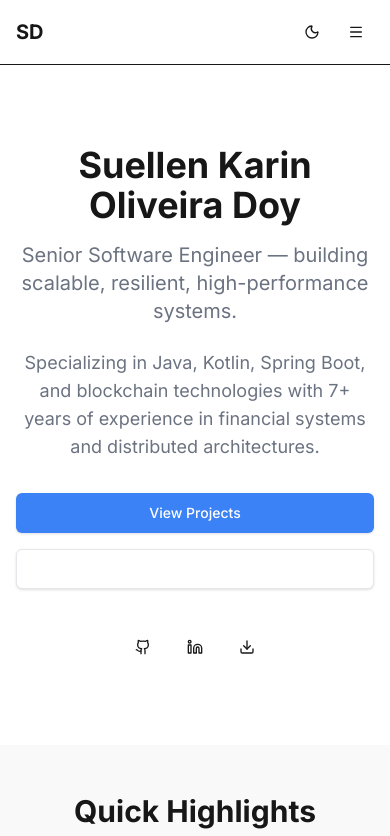
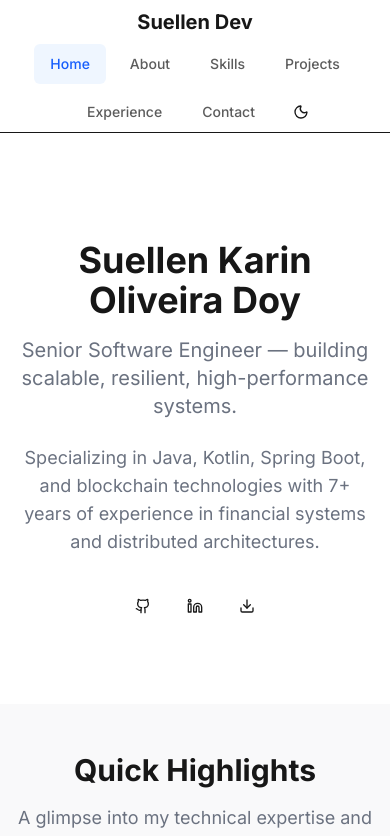
Before and after one commit to karindoy/portfolio-app, a Next.js app: page / in a window 390 px wide. Shown: the top 836 px of the page. Built offline with nearby package versions, Linux system fonts and the light colour scheme.

Commit message:
feat: enhance mobile experience with viewport fixes and smooth scrolling

```diff
--- a/app/globals.css
+++ b/app/globals.css
@@ -72,4 +72,24 @@ body {
   background-color: var(--color-background);
   color: var(--color-foreground);
   font-family: ui-sans-serif, system-ui, system-ui, "Segoe UI", Roboto, "Helvetica Neue", Arial, "Noto Sans", sans-serif, "Apple Color Emoji", "Segoe UI Emoji", "Segoe UI Symbol", "Noto Color Emoji";
+  /* Fix for mobile viewport issues */
+  height: 100%;
 }
+
+/* Improve mobile scrolling behavior */
+html {
+  scroll-behavior: smooth;
+  height: 100%;
+}
+
+/* Fix for mobile browser address bar changes */
+@media screen and (max-width: 768px) {
+  html {
+    /* Use dynamic viewport units for mobile browsers */
+    height: -webkit-fill-available;
+  }
+
+  body {
+    height: -webkit-fill-available;
+  }
+}
--- a/app/layout.tsx
+++ b/app/layout.tsx
@@ -59,7 +59,9 @@ export default function RootLayout({
         <Providers>
           <div className="flex flex-col min-h-screen">
             <Navbar />
-            <main className="flex-grow">{children}</main>
+            <main className="flex-grow pt-40 md:pt-0 lg:pt-0 xl:pt-0 2xl:pt-0">
+              {children}
+            </main>
             <Footer />
           </div>
         </Providers>
--- a/components/hero.tsx
+++ b/components/hero.tsx
@@ -2,8 +2,7 @@
 
 import { Button } from "@/components/ui/button";
 import { AnimatedSection } from "@/components/animated-section";
-import { Github, Linkedin, Mail, Download } from "lucide-react";
-import Link from "next/link";
+import { Github, Linkedin, Download } from "lucide-react";
 
 const Hero = () => {
   return (
@@ -22,29 +21,6 @@ const Hero = () => {
             technologies with 7+ years of experience in financial systems and
             distributed architectures.
           </p>
-          <div className="flex flex-col sm:flex-row justify-center gap-4 mb-10">
-            <Button size="lg" asChild>
-              <Link href="#projects" onClick={(e) => {
-                e.preventDefault();
-                const element = document.getElementById('projects');
-                if (element) {
-                  element.scrollIntoView({
-                    behavior: 'smooth',
-                    block: 'start'
-                  });
-                }
-              }}>
-                View Projects
-                <span className="sr-only">View Projects</span>
-              </Link>
-            </Button>
-            <Button variant="outline" size="lg" asChild>
-              <Link href="mailto:doykarin@gmail.com">
-                <Mail className="mr-2 h-4 w-4" />
-                Contact Me
-              </Link>
-            </Button>
-          </div>
           <div className="flex justify-center space-x-4">
             <Button variant="ghost" size="icon" aria-label="GitHub">
               <Github className="h-5 w-5" />
--- a/components/navbar.tsx
+++ b/components/navbar.tsx
@@ -2,8 +2,8 @@
 
 import { useEffect, useState } from "react";
 import Link from "next/link";
-import { usePathname, useSearchParams } from "next/navigation";
-import { Moon, Sun, Menu, X } from "lucide-react";
+import { usePathname } from "next/navigation";
+import { Moon, Sun } from "lucide-react";
 import { useTheme } from "next-themes";
 
 import { Button } from "@/components/ui/button";
@@ -26,7 +26,6 @@ const Navbar = () => {
   const pathname = usePathname();
   const { setTheme, resolvedTheme } = useTheme();
   const [mounted, setMounted] = useState(false);
-  const [mobileMenuOpen, setMobileMenuOpen] = useState(false);
   const [activeSection, setActiveSection] = useState("");
 
   useEffect(() => {
@@ -53,7 +52,10 @@ const Navbar = () => {
         "experience",
         "contact",
       ];
-      const scrollPosition = window.scrollY + 80;
+      // Get the navbar height to account for the fixed header in scroll position calculation
+      const navbarHeight =
+        document.querySelector("header")?.getBoundingClientRect().height || 64;
+      const scrollPosition = window.scrollY + navbarHeight; // No buffer to properly align with fixed navbar
 
       let closestSection = null;
       let closestDistance = Infinity;
@@ -61,11 +63,24 @@ const Navbar = () => {
       for (const section of sections) {
         const element = document.getElementById(section);
         if (element) {
-          const { offsetTop } = element;
-          const distance = Math.abs(offsetTop - scrollPosition);
+          const { offsetTop, offsetHeight } = element;
+          const top = offsetTop;
+          const bottom = offsetTop + offsetHeight;
 
-          if (distance < closestDistance) {
-            closestDistance = distance;
+          // Check if scroll position is within this section (with proper bounds checking)
+          if (scrollPosition >= top && scrollPosition < bottom) {
+            closestSection = section;
+            closestDistance = 0; // Exact match
+            break;
+          }
+
+          // Calculate distance to top and bottom of section for fallback
+          const distanceToTop = Math.abs(top - scrollPosition);
+          const distanceToBottom = Math.abs(bottom - scrollPosition);
+          const minDistance = Math.min(distanceToTop, distanceToBottom);
+
+          if (minDistance < closestDistance) {
+            closestDistance = minDistance;
             closestSection = section;
           }
         }
@@ -98,44 +113,40 @@ const Navbar = () => {
       e.preventDefault();
       const element = document.getElementById(anchor.substring(1));
       if (element) {
-        element.scrollIntoView({
+        // Get the navbar height to account for the fixed header
+        const navbarHeight =
+          document.querySelector("header")?.getBoundingClientRect().height ||
+          64;
+        const elementPosition = element.getBoundingClientRect().top;
+        const offsetPosition =
+          window.pageYOffset + elementPosition - navbarHeight;
+
+        // For better mobile compatibility, use a custom scroll with offset
+        window.scrollTo({
+          top: offsetPosition,
           behavior: "smooth",
-          block: "start",
         });
+
+        // Update active section
         setActiveSection(anchor.substring(1));
-        if (mobileMenuOpen) {
-          setMobileMenuOpen(false);
-        }
       }
     } else if (pathname !== "/" && anchor && href === "/") {
       window.location.replace(href + anchor);
-      if (mobileMenuOpen) {
-        setMobileMenuOpen(false);
-      }
     }
   };
 
   const currentTheme = mounted ? resolvedTheme : "light";
 
   return (
-    <header className="sticky top-0 z-50 w-full border-b bg-background/95 backdrop-blur transition-opacity duration-200">
-      <div className="container flex items-center h-16 px-4 justify-between">
-        {/* Logo */}
-        <Link
-          href="/"
-          className="flex items-center space-x-2 text-xl font-bold text-foreground hover:text-foreground/80 transition-colors"
-        >
-          <span>SD</span>
-        </Link>
-
-        {/* Desktop Navigation */}
-        <nav className="hidden md:flex items-center space-x-1">
+    <header className="fixed top-0 left-0 right-0 z-50 w-full border-b bg-background/95 backdrop-blur transition-opacity duration-200">
+      {/* Navigation for desktop - right aligned */}
+      <nav className="hidden md:flex items-center gap-2">
         {NAVIGATION_LINKS.map((link) => (
           <Link
             key={link.href}
             href={pathname === "/" && link.anchor ? link.anchor : link.href}
             onClick={(e) => handleNavigation(e, link.href, link.anchor)}
-              className={`transition-colors block px-4 py-3 rounded-md text-sm font-medium ${
+            className={`transition-colors px-3 py-2 rounded-md text-sm font-medium ${
               (pathname === link.href &&
                 link.id === "hero" &&
                 activeSection === "") ||
@@ -160,7 +171,7 @@ const Navbar = () => {
               ? "Switch to light mode"
               : "Switch to dark mode"
           }
-            className="ml-2"
+          className="ml-1"
         >
           {mounted ? (
             currentTheme === "dark" ? (
@@ -174,59 +185,21 @@ const Navbar = () => {
         </Button>
       </nav>
 
-        {/* Mobile menu button */}
-        <div className="flex items-center space-x-2">
-          <Button
-            variant="ghost"
-            size="icon"
-            onClick={toggleTheme}
-            aria-label={
-              mounted && currentTheme === "dark"
-                ? "Switch to light mode"
-                : "Switch to dark mode"
-            }
-            className="md:hidden"
+      {/* Mobile layout - centered */}
+      <div className="md:hidden container flex flex-col items-center px-4">
+        <Link
+          href="/"
+          className="flex items-center space-x-2 text-xl font-bold text-foreground hover:text-foreground/80 transition-colors my-2"
         >
-            {mounted ? (
-              currentTheme === "dark" ? (
-                <Sun className="h-5 w-5" />
-              ) : (
-                <Moon className="h-5 w-5" />
-              )
-            ) : (
-              <Sun className="h-5 w-5 opacity-0" />
-            )}
-          </Button>
-
-          <Button
-            variant="ghost"
-            size="icon"
-            className="md:hidden"
-            onClick={() => setMobileMenuOpen(!mobileMenuOpen)}
-            aria-label="Toggle navigation menu"
-          >
-            {mobileMenuOpen ? (
-              <X className="h-5 w-5" />
-            ) : (
-              <Menu className="h-5 w-5" />
-            )}
-          </Button>
-        </div>
-      </div>
-
-      {/* Mobile Navigation */}
-      {mobileMenuOpen && (
-        <div className="md:hidden">
-          <div className="px-2 pt-2 pb-3 space-y-1 sm:px-3">
+          <span>Suellen Dev</span>
+        </Link>
+        <nav className="flex flex-wrap justify-center items-center gap-2">
           {NAVIGATION_LINKS.map((link) => (
             <Link
               key={link.href}
               href={pathname === "/" && link.anchor ? link.anchor : link.href}
-                onClick={(e) => {
-                  handleNavigation(e, link.href, link.anchor);
-                  setMobileMenuOpen(false);
-                }}
-                className={`block w-full text-left px-3 py-2 rounded-md text-base font-medium ${
+              onClick={(e) => handleNavigation(e, link.href, link.anchor)}
+              className={`transition-colors px-4 py-2.5 rounded-md text-sm font-medium ${
                 (pathname === link.href &&
                   link.id === "hero" &&
                   activeSection === "") ||
@@ -241,9 +214,30 @@ const Navbar = () => {
               {link.name}
             </Link>
           ))}
+          {/* Theme Toggle Button */}
+          <Button
+            variant="ghost"
+            size="icon"
+            onClick={toggleTheme}
+            aria-label={
+              mounted && currentTheme === "dark"
+                ? "Switch to light mode"
+                : "Switch to dark mode"
+            }
+            className="ml-1"
+          >
+            {mounted ? (
+              currentTheme === "dark" ? (
+                <Sun className="h-5 w-5" />
+              ) : (
+                <Moon className="h-5 w-5" />
+              )
+            ) : (
+              <Sun className="h-5 w-5 opacity-0" />
+            )}
+          </Button>
+        </nav>
       </div>
-        </div>
-      )}
     </header>
   );
 };
--- a/components/scroll-manager.tsx
+++ b/components/scroll-manager.tsx
@@ -21,9 +21,16 @@ export const ScrollManager = () => {
           const element = document.getElementById(elementId);
 
           if (element) {
-            element.scrollIntoView({
+            const navbarHeight =
+              document.querySelector("header")?.getBoundingClientRect()
+                .height || 64;
+            const elementPosition = element.getBoundingClientRect().top;
+            const offsetPosition =
+              window.pageYOffset + elementPosition - navbarHeight;
+
+            window.scrollTo({
+              top: offsetPosition,
               behavior: "smooth",
-              block: "start",
             });
           } else {
             window.scrollTo({ top: 0, behavior: "smooth" });
```
Also changed, not shown: components/footer.tsx (+1 -23 lines). Lines whose indentation alone changed are shown as unchanged.
